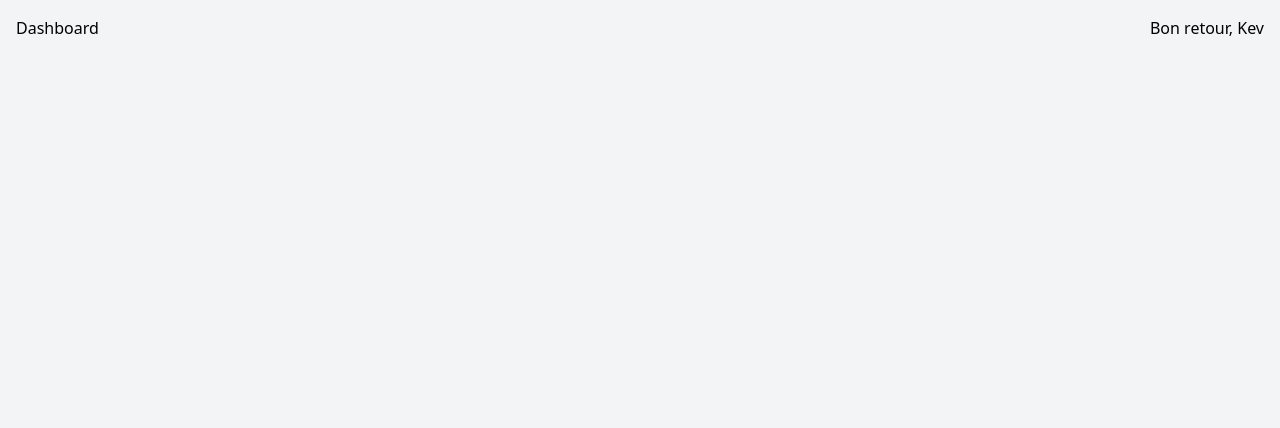
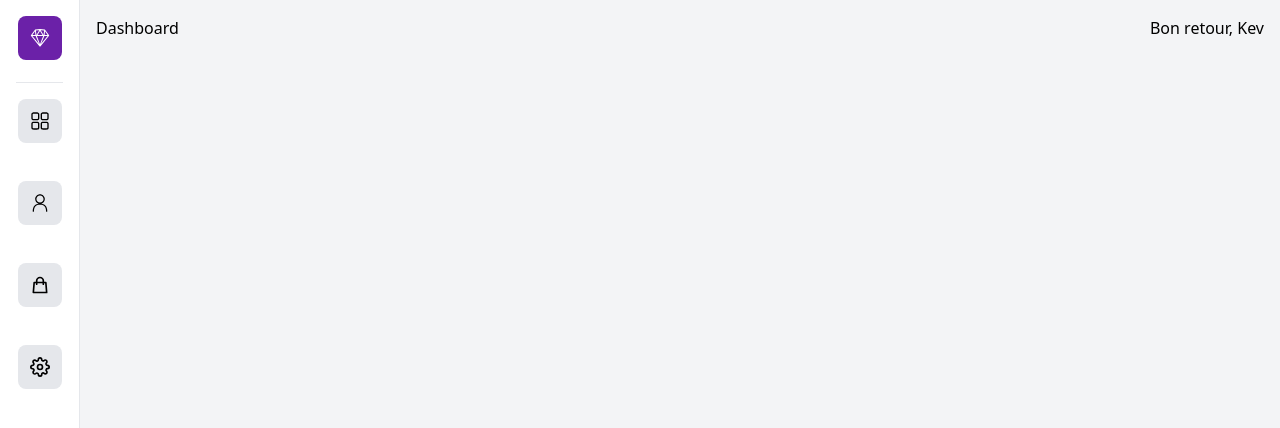
Before and after one commit to Sladriix-dev/dashboard, a Next.js app: page / in a window 1280 px wide. Shown: the top 428 px of the page. Built offline with nearby package versions, Linux system fonts and the light colour scheme.

Commit message:
ADD sidebar component wrapper

```diff
--- a/components/Header.jsx
+++ b/components/Header.jsx
@@ -3,8 +3,8 @@
 const Header = () => {
   return (
     <div className='flex justify-between px-4 pt-4'>
-        <h2 className='text-black'>Dashboard</h2>
-        <h2 className='text-black'>Bon retour, Kev</h2>
+        <h2>Dashboard</h2>
+        <h2>Bon retour, Kev</h2>
     </div>
   )
 }
--- /dev/null
+++ b/components/Sidebar.jsx
@@ -0,0 +1,45 @@
+import Link from "next/link";
+import React from "react";
+import { RxSketchLogo, RxDashboard, RxPerson } from "react-icons/rx";
+import { HiOutlineShoppingBag } from "react-icons/hi";
+import { FiSettings } from "react-icons/fi";
+
+const Sidebar = ({ children }) => {
+  return (
+    <div className="flex">
+      <div className="fixed w-20 h-screen p-4 bg-white border-r-[1px] flex flex-col justify-between">
+        <div className="flex flex-col items-center">
+          <Link href="/">
+            <div className="bg-purple-800 text-white p-3 rounded-lg inline-block">
+              <RxSketchLogo size={20} />
+            </div>
+          </Link>
+          <span className="border-b-[1px] border-gray-200 w-full p-2" />
+          <Link href="/">
+            <div className="bg-gray-200 hover:bg-gray-200 cursor-pointer my-4 p-3 rounded-lg inline-block">
+              <RxDashboard size={20} />
+            </div>
+          </Link>
+          <Link href="/customers">
+            <div className="bg-gray-200 hover:bg-gray-200 cursor-pointer my-4 p-3 rounded-lg inline-block">
+              <RxPerson size={20} />
+            </div>
+          </Link>
+          <Link href="/orders">
+            <div className="bg-gray-200 hover:bg-gray-200 cursor-pointer my-4 p-3 rounded-lg inline-block">
+              <HiOutlineShoppingBag size={20} />
+            </div>
+          </Link>
+          <Link href="/">
+            <div className="bg-gray-200 hover:bg-gray-200 cursor-pointer my-4 p-3 rounded-lg inline-block">
+              <FiSettings size={20} />
+            </div>
+          </Link>
+        </div>
+      </div>
+      <main className="ml-20 w-full">{children}</main>
+    </div>
+  );
+};
+
+export default Sidebar;
--- a/pages/_app.js
+++ b/pages/_app.js
@@ -1,5 +1,10 @@
+import Sidebar from '@/components/Sidebar'
 import '@/styles/globals.css'
 
 export default function App({ Component, pageProps }) {
-  return <Component {...pageProps} />
+  return (
+    <Sidebar>
+      <Component {...pageProps} />
+    </Sidebar>
+  )
 }
--- a/styles/globals.css
+++ b/styles/globals.css
@@ -17,7 +17,6 @@
 }
 
 body {
-  color: rgb(var(--foreground-rgb));
   background: linear-gradient(
       to bottom,
       transparent,
```
